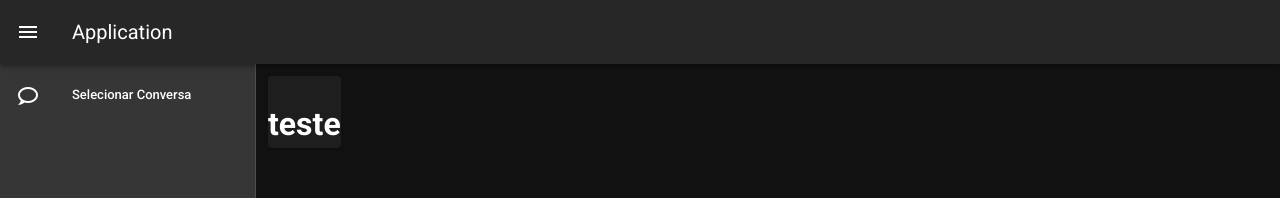
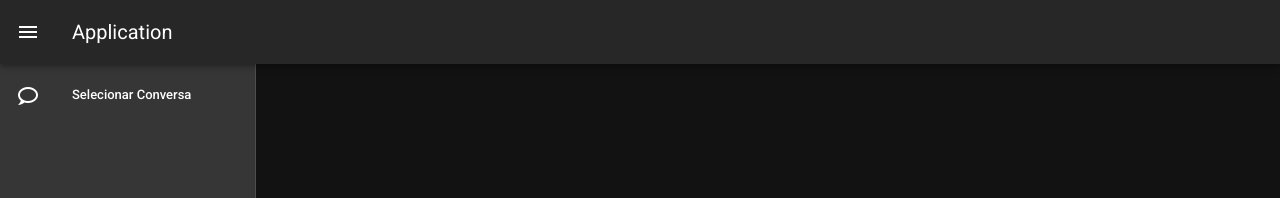
Before and after one commit to David10Gabriel/whatsapp-viewer, a Vue app: page / in a window 1280 px wide. Shown: the top 198 px of the page. Built offline with nearby package versions, Linux system fonts and the light colour scheme.

Commit message:
Feature - Estilizando mensagens

```diff
--- a/src/components/ChatScreen.vue
+++ b/src/components/ChatScreen.vue
@@ -2,8 +2,17 @@
   <v-container>
     <v-layout text-center wrap>
       <v-card>
-        <pre> {{ arquivoConversa }} </pre>
-          <h1>teste</h1>
+        <!-- <pre> {{ arrayConversa }} </pre/> -->
+        <v-flex v-for="mensagem in arrayConversa" :key="mensagem" >
+          <v-tooltip top>
+            <template v-slot:activator="{ on }">
+              <v-chip color="darkgrey" pill v-on="on">
+                <v-avatar left color="blue"> P </v-avatar> {{ mensagem }}
+              </v-chip>
+            </template>
+            <span>Seu naruto</span>
+          </v-tooltip>
+        </v-flex>
       </v-card>
     </v-layout>
   </v-container>
@@ -34,6 +43,7 @@ export default {
     },
     carregarChat(){
       if (!this.arquivoConversa){ return false }
+      this.arrayConversa = this.arrayConversa.split("\n")
       console.log(this.arrayConversa)
     }
 
```
